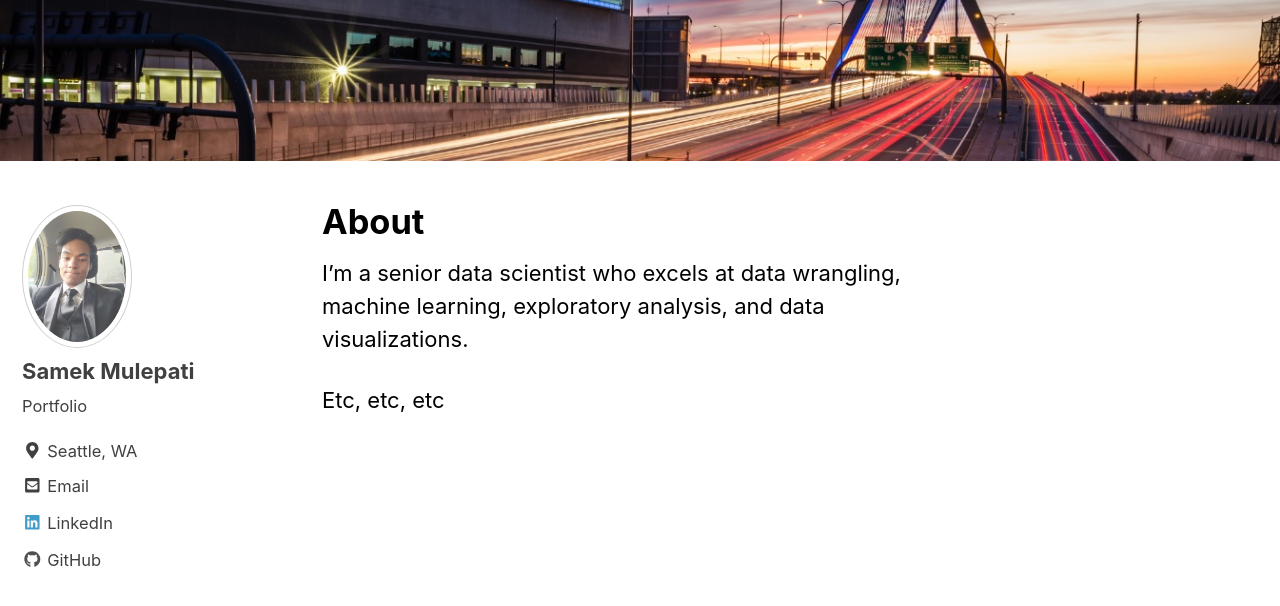
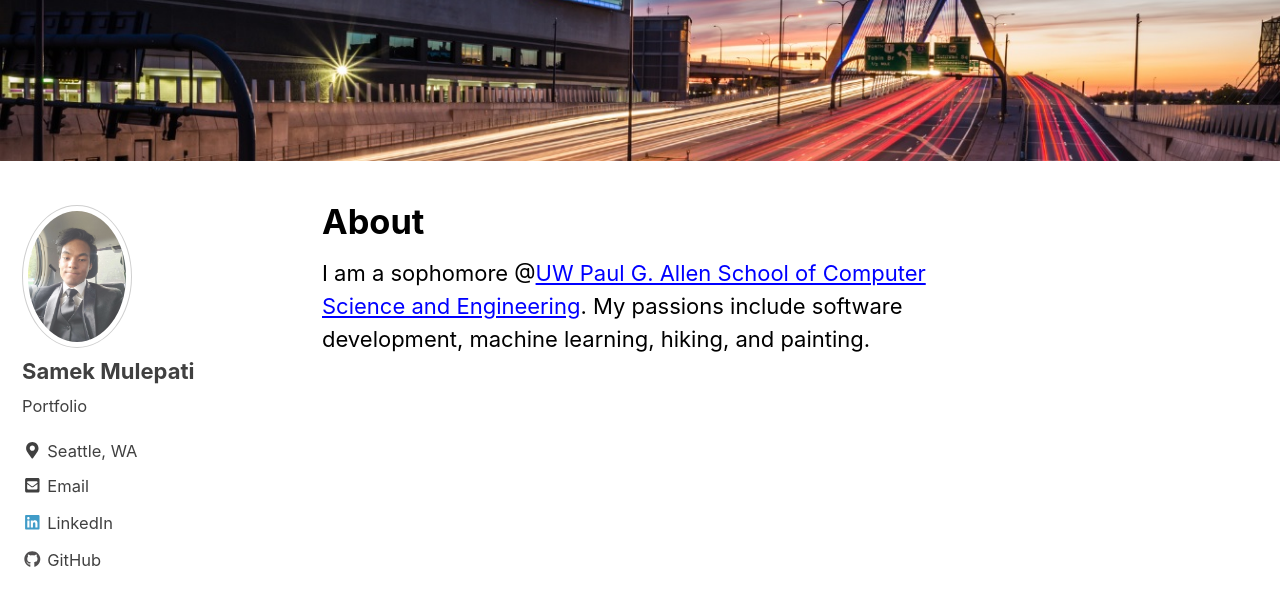
Before and after one commit to mulepati/samekmulepati.github.io, a Jekyll site: the page built from _pages/about.md, in a window 1280 px wide and 900 px high, scrolled down 412 px. Shown: the top 606 px of the window. Built offline with Jekyll 4.4.1, drawn with Linux system fonts in a browser that asks for light colours; nearby versions of some CDN libraries.

Commit message:
Changing about page

```diff
--- a/_pages/about.md
+++ b/_pages/about.md
@@ -5,6 +5,4 @@ header:
   image: "/images/zakim.jpg"
 ---
 
-I'm a senior data scientist who excels at data wrangling, machine learning, exploratory analysis, and data visualizations.
-
-Etc, etc, etc
+I am a sophomore @[UW Paul G. Allen School of Computer Science and Engineering](https://www.cs.washington.edu/). My passions include software development, machine learning, hiking, and painting.
```
